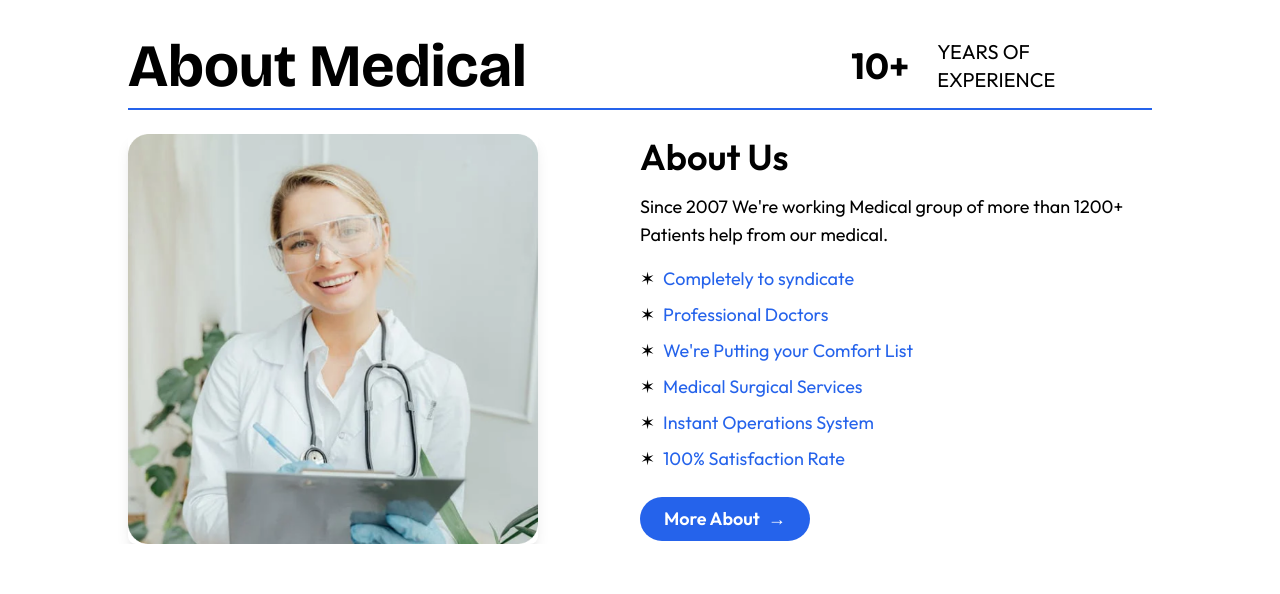
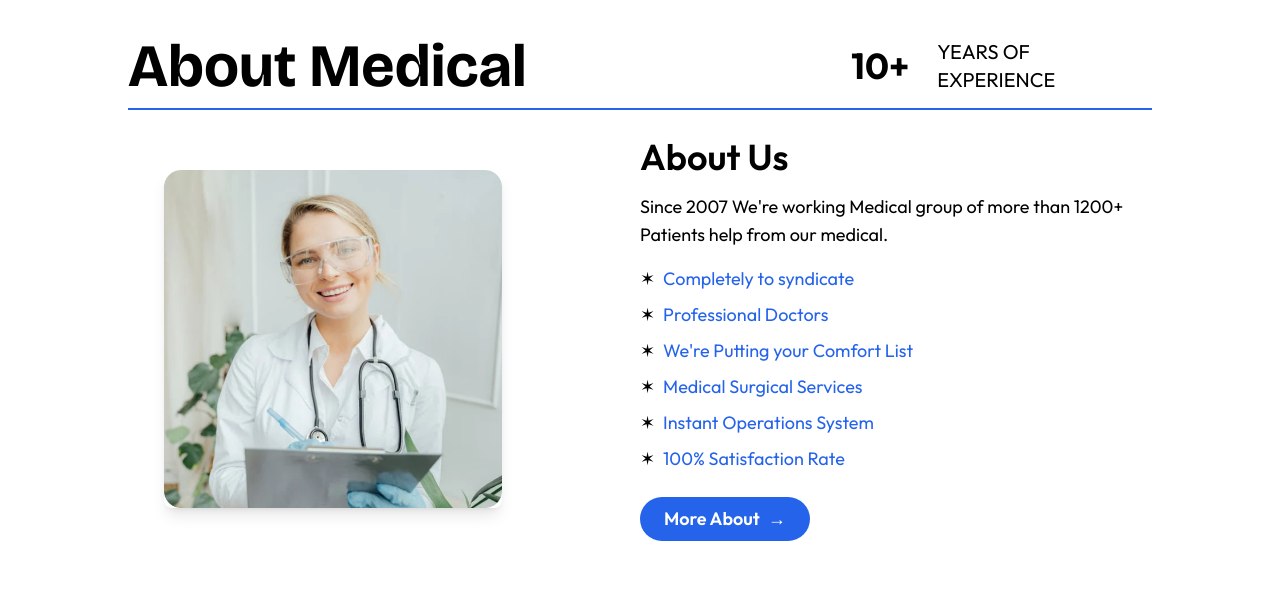
Before and after one commit to alpharsh/hospital, a React (Vite) app: page / in a window 1280 px wide. Shown: the part 1480-2074 px from the top of the page. Built offline with nearby package versions, Linux system fonts and the light colour scheme.

Commit message:
img size fixes

```diff
--- a/src/pages/home/AboutMedical.jsx
+++ b/src/pages/home/AboutMedical.jsx
@@ -19,7 +19,7 @@ const AboutMedical = () => {
 
       <div className="flex flex-col md:flex-row justify-between items-center bg-white rounded-lg lg:max-w-[1200px] w-4/5 mx-auto">
         {/* Left Section: Image */}
-        <div className="md:w-[40%] flex justify-center mb-6 md:mb-0">
+        <div className="md:w-[40%] flex justify-center mb-6 md:mb-0 md:p-9">
           <img
             src="/doc.png"
             alt="Medical Professional"
```
